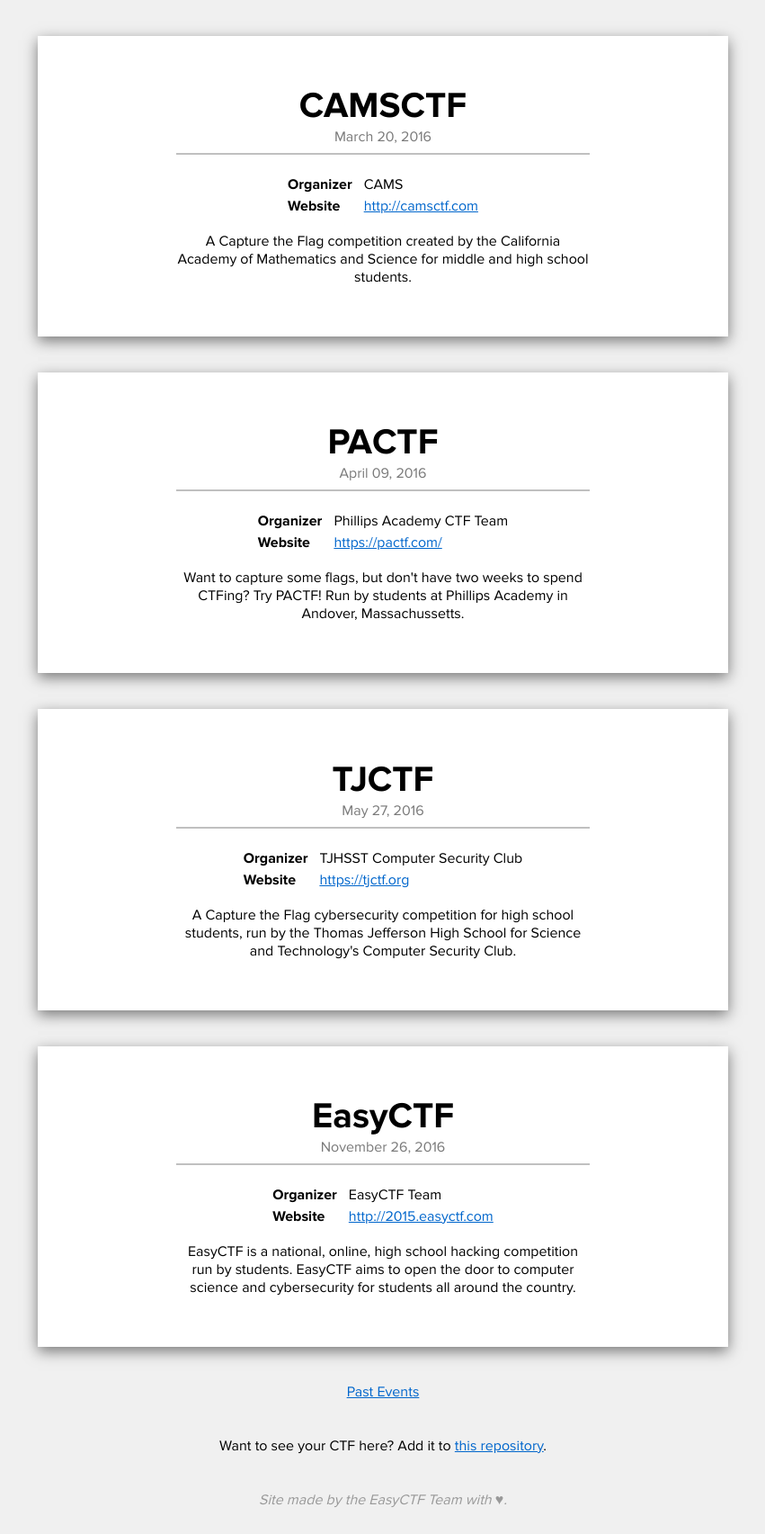
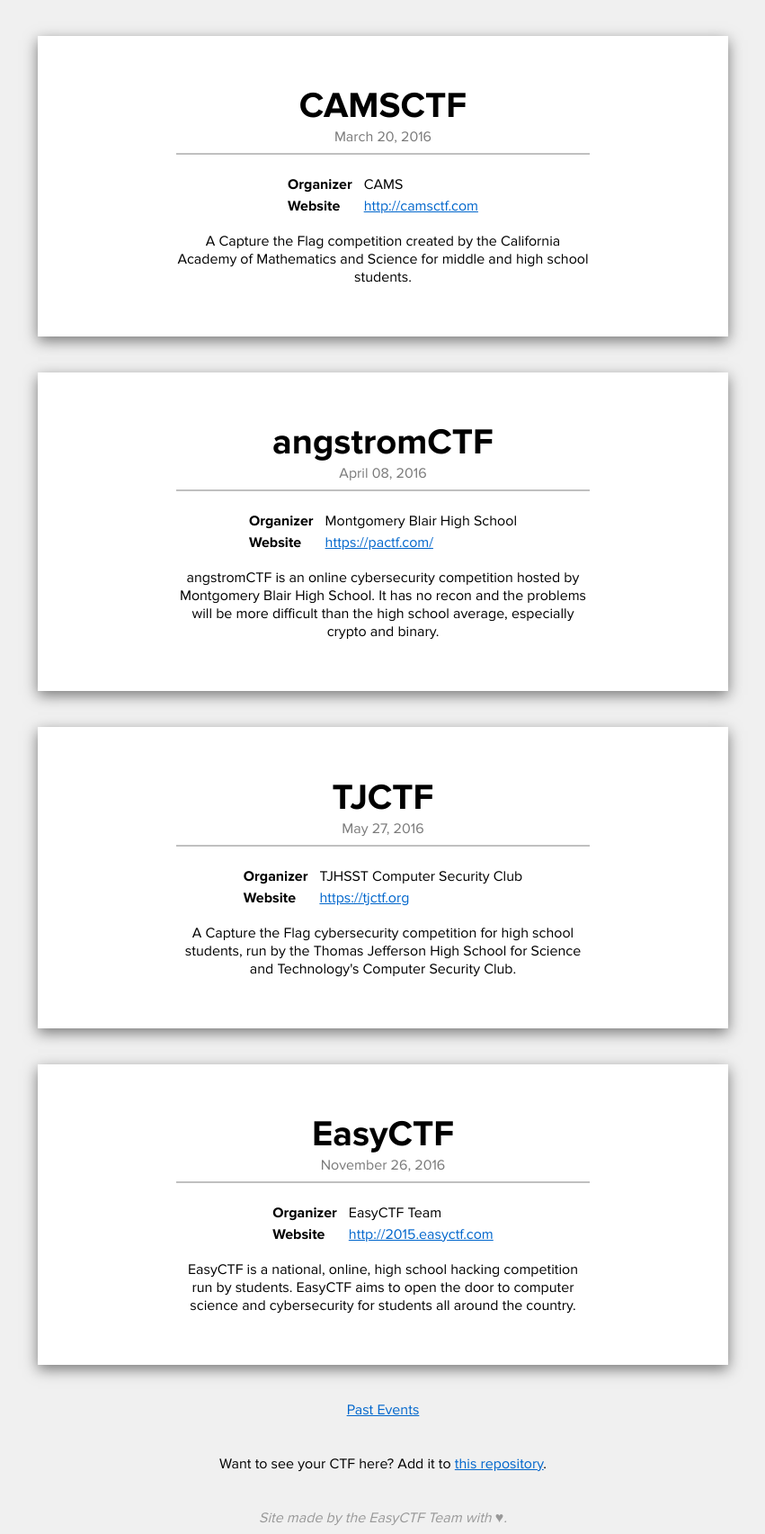
Before and after one commit to easyctf/calendar, a Jekyll site: the page built from index.html, in a window 1280 px wide. Shown: the whole page at 90% size, without its empty margins (214-1065 px from the left). Built offline with Jekyll 4.4.1, drawn with Linux system fonts in a browser that asks for light colours; nearby versions of some CDN libraries.

Commit message:
Update events.yml

```diff
--- a/_data/events.yml
+++ b/_data/events.yml
@@ -18,11 +18,11 @@
   website: http://camsctf.com
   description: "A Capture the Flag competition created by the California Academy of Mathematics and Science for middle and high school students."
 -
-  name: PACTF
-  start_timestamp: 1460242800
-  organizer: Phillips Academy CTF Team
+  name: angstromCTF
+  start_timestamp: 1460131200
+  organizer: Montgomery Blair High School
   website: https://pactf.com/
-  description: "Want to capture some flags, but don't have two weeks to spend CTFing? Try PACTF! Run by students at Phillips Academy in Andover, Massachussetts."
+  description: "angstromCTF is an online cybersecurity competition hosted by Montgomery Blair High School.  It has no recon and the problems will be more difficult than the high school average, especially crypto and binary."
 -
   name: TJCTF
   start_timestamp: 1464386400
```
